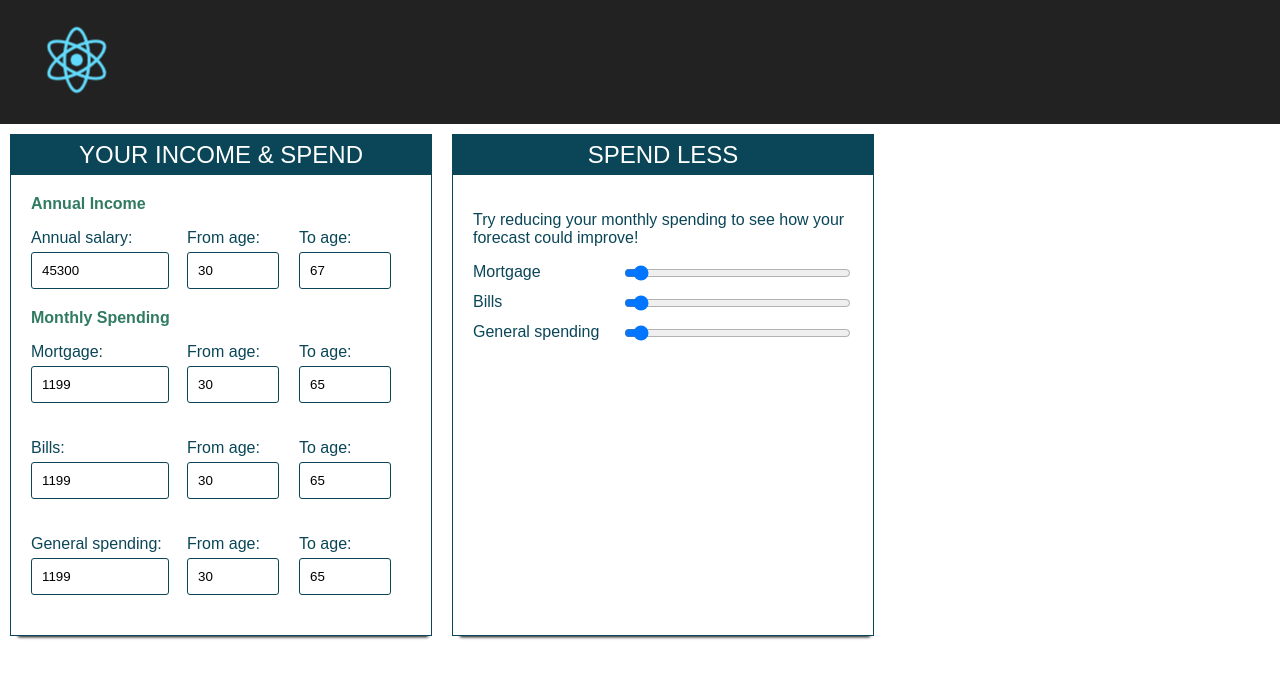
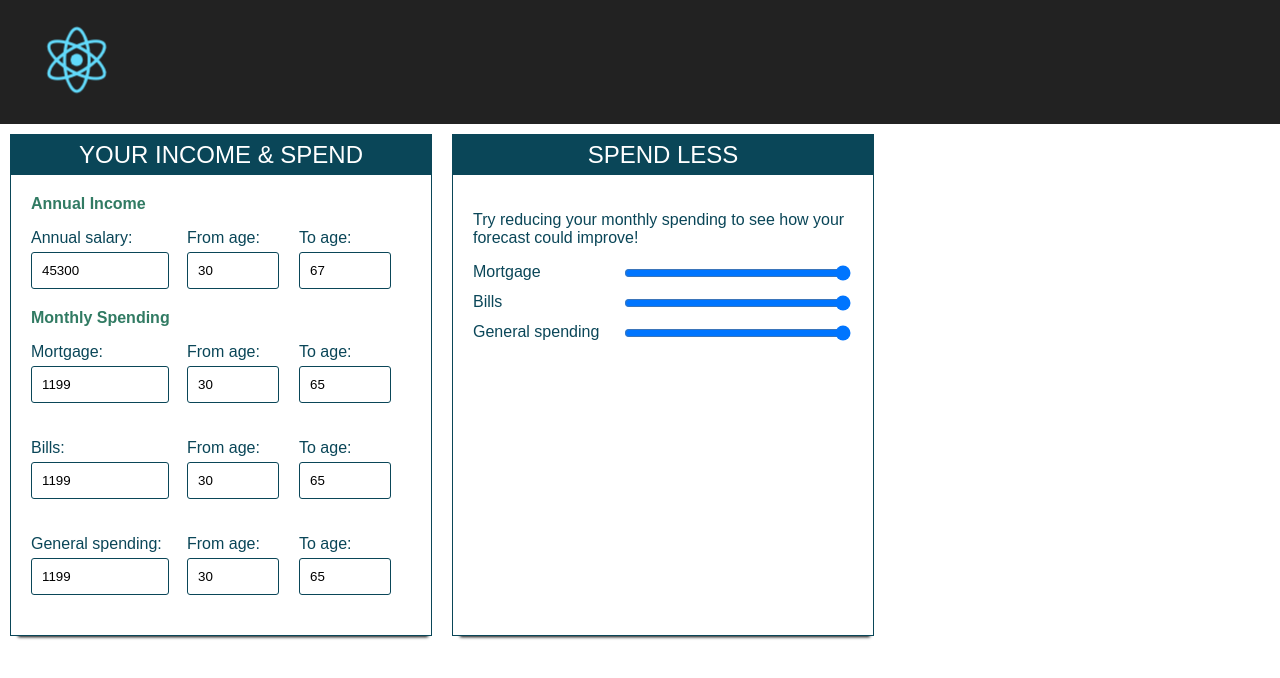
Before and after one commit to palmieriang/React_Financial-plan, a React (Create React App) app: page / in a window 1280 px wide. Shown: the top 678 px of the page. Built offline with nearby package versions, Linux system fonts and the light colour scheme.

Commit message:
input range value

```diff
--- a/src/Saving.jsx
+++ b/src/Saving.jsx
@@ -6,10 +6,15 @@ class Saving extends Component {
   constructor(props) {
     super(props)
     console.log(props)
+    this.state = {
+      value: this.props.row
+    }
+    this.changeInput = this.changeInput.bind(this)
   }
 
   changeInput(event) {
     console.log(event.target.value)
+    this.setState({value: event.target.value});
   }
 
   render() {
@@ -17,7 +22,7 @@ class Saving extends Component {
     const ListItem = expenditures.map((row, i) =>
       <div className="box-range" key={i} >
         <span>{row.name}</span>
-        <input type="range" min="0" max={row.amount} step="1" onChange={this.changeInput} />
+        <input type="range" min="0" max={row.amount} value={row.amount} step="1" onChange={this.changeInput} />
       </div>
     )
 
```
